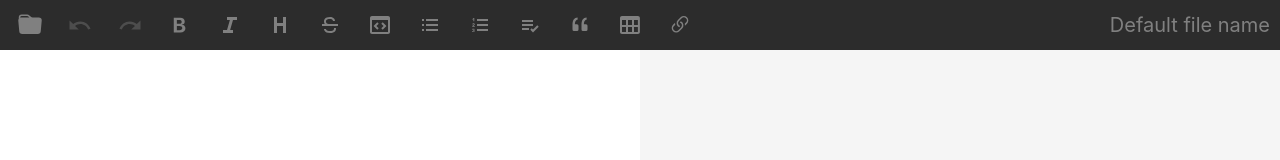
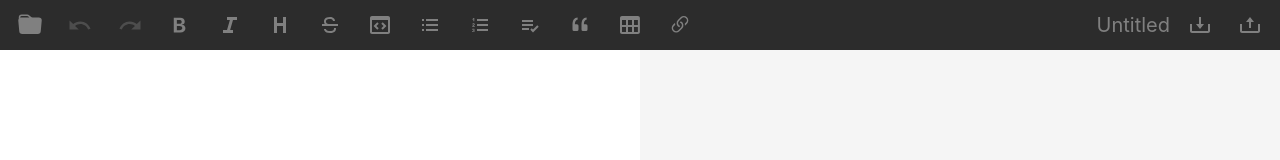
Before and after one commit to vanntrong/markdown-editor, a React (Create React App) app: page / in a window 1280 px wide. Shown: the top 160 px of the page. Built offline with nearby package versions, Linux system fonts and the light colour scheme.

Commit message:
feat: implement features upload and download

```diff
--- a/src/components/navbar/index.tsx
+++ b/src/components/navbar/index.tsx
@@ -2,13 +2,15 @@ import { EditableInput, EditablePreview } from '@chakra-ui/react'
 import { type FC, useCallback, useMemo } from 'react'
 import {
   BiCodeBlock,
+  BiDownload,
   BiHeading,
   BiItalic,
   BiListCheck,
   BiListOl,
   BiListUl,
   BiStrikethrough,
-  BiTable
+  BiTable,
+  BiUpload
 } from 'react-icons/bi'
 import { BsFolderFill, BsLink45Deg, BsQuote, BsTypeBold } from 'react-icons/bs'
 import { IoMdRedo, IoMdUndo } from 'react-icons/io'
@@ -29,6 +31,10 @@ interface INavbarProps {
   redo: () => void
   isDisableUndo?: boolean
   isDisableRedo?: boolean
+  filename?: string
+  onChangeFilename?: (newFilename: string) => void
+  onDownload?: () => void
+  onUpload?: () => void
 }
 
 export enum ToolbarItem {
@@ -70,7 +76,17 @@ const getContentFromToolbarItem = (type: ToolbarItem, content: string): string =
   return obj[type]
 }
 
-const Navbar: FC<INavbarProps> = ({ changeContent, isDisableUndo, isDisableRedo, undo, redo }): JSX.Element => {
+const Navbar: FC<INavbarProps> = ({
+  changeContent,
+  isDisableUndo,
+  isDisableRedo,
+  undo,
+  redo,
+  filename = 'Untitled',
+  onChangeFilename,
+  onDownload,
+  onUpload
+}): JSX.Element => {
   const handleChange = useCallback(
     (type: ToolbarItem): void => {
       const selection = document.getSelection()?.toString()
@@ -199,6 +215,28 @@ const Navbar: FC<INavbarProps> = ({ changeContent, isDisableUndo, isDisableRedo,
     [handleChange, undo, isDisableUndo, isDisableRedo, redo]
   )
 
+  const navbarItemsRight: INavbarItem[] = useMemo(
+    () => [
+      {
+        key: 'download',
+        icon: <BiDownload color="gray" size={24} />,
+        ariaLabel: 'Download',
+        onClick: () => {
+          onDownload?.()
+        }
+      },
+      {
+        key: 'upload',
+        icon: <BiUpload color="gray" size={24} />,
+        ariaLabel: 'Upload',
+        onClick: () => {
+          onUpload?.()
+        }
+      }
+    ],
+    [onDownload, onUpload]
+  )
+
   return (
     <NavbarContainer>
       <NavbarItemsWrapper>
@@ -208,10 +246,19 @@ const Navbar: FC<INavbarProps> = ({ changeContent, isDisableUndo, isDisableRedo,
       </NavbarItemsWrapper>
 
       <NavbarItemsWrapper>
-        <InlineEditFileName defaultValue="Default file name">
+        <InlineEditFileName
+          value={filename}
+          onChange={(val: string) => {
+            onChangeFilename?.(val)
+          }}
+        >
           <EditablePreview />
           <EditableInput />
         </InlineEditFileName>
+
+        {navbarItemsRight.map(({ ariaLabel, icon, key, ...props }) => (
+          <NavbarItem aria-label={ariaLabel} icon={icon} key={key} {...props} title={ariaLabel} />
+        ))}
       </NavbarItemsWrapper>
     </NavbarContainer>
   )
--- a/src/constants/index.ts
+++ b/src/constants/index.ts
@@ -1,2 +1,3 @@
 export * from './navigation'
 export * from './env'
+export * from './markdown'
--- /dev/null
+++ b/src/constants/markdown.ts
@@ -0,0 +1 @@
+export const MARKDOWN_FILE_SUFFIX = 'md'
--- a/src/modules/home/pages/home.page.tsx
+++ b/src/modules/home/pages/home.page.tsx
@@ -1,5 +1,7 @@
 import Navbar from '@/components/navbar'
-import { useCallback, useRef, useState } from 'react'
+import { MARKDOWN_FILE_SUFFIX } from '@/constants'
+import { downloadFile, uploadFileText } from '@/utils'
+import { type ChangeEvent, useCallback, useRef, useState } from 'react'
 
 import Editor from '../components/editor'
 import Preview from '../components/preview'
@@ -9,9 +11,11 @@ const Home = (): JSX.Element => {
   const [markdownContent, setMarkdownContent] = useState('')
   const [undoStack, setUndoStack] = useState<string[]>([])
   const [redoStack, setRedoStack] = useState<string[]>([])
+  const [filename, setFilename] = useState('Untitled')
   const editorRef = useRef<HTMLTextAreaElement>(null)
+  const uploadFileRef = useRef<HTMLInputElement>(null)
 
-  const handleChange = useCallback(
+  const handleChangeContent = useCallback(
     (newContent: string) => {
       const selectionStart = editorRef.current?.selectionStart
       const selectionEnd = editorRef.current?.selectionEnd
@@ -34,10 +38,26 @@ const Home = (): JSX.Element => {
     [markdownContent]
   )
 
+  const handleUpload = useCallback((e: ChangeEvent<HTMLInputElement>): void => {
+    const file = e.target.files?.[0]
+    if (!file) {
+      return
+    }
+
+    uploadFileText(file)
+      .then(({ filename, content }) => {
+        setFilename(filename)
+        setMarkdownContent(content)
+      })
+      .catch((e) => {
+        console.error(e)
+      })
+  }, [])
+
   return (
     <div>
       <Navbar
-        changeContent={handleChange}
+        changeContent={handleChangeContent}
         isDisableUndo={undoStack.length === 0}
         isDisableRedo={redoStack.length === 0}
         undo={() => {
@@ -48,7 +68,18 @@ const Home = (): JSX.Element => {
           setUndoStack((prev) => [...prev, markdownContent])
           setMarkdownContent(redoStack.pop() ?? '')
         }}
+        filename={filename}
+        onChangeFilename={(val) => {
+          setFilename(val)
+        }}
+        onDownload={() => {
+          downloadFile(filename, markdownContent, MARKDOWN_FILE_SUFFIX)
+        }}
+        onUpload={() => {
+          uploadFileRef.current?.click()
+        }}
       />
+      <input type="file" hidden ref={uploadFileRef} onChange={handleUpload} />
 
       <HomeWrapper>
         <Editor
--- /dev/null
+++ b/src/utils/file.ts
@@ -0,0 +1,37 @@
+export const downloadFile = (filename: string, content: string, filenameType: string): void => {
+  const element = document.createElement('a')
+  const file = new Blob([content], { type: 'text/plain' })
+  element.href = URL.createObjectURL(file)
+  element.download = `${filename}.${filenameType}}`
+  document.body.appendChild(element) // Required for this to work in FireFox
+  element.click()
+}
+
+interface UploadFileOptions {
+  replaceSuffix?: string
+}
+
+interface UploadFileResult {
+  content: string
+  filename: string
+}
+
+export const uploadFileText = async (file: File, options?: UploadFileOptions): Promise<UploadFileResult> => {
+  return await new Promise((resolve, reject) => {
+    let content = ''
+    const filename = file.name.replace(/\.[^/.]+$/, options?.replaceSuffix ?? '')
+    const reader = new FileReader()
+    reader.onload = (e) => {
+      if (e.target?.result) {
+        content = e.target.result as string
+
+        resolve({ content, filename })
+      }
+    }
+
+    reader.onerror = (e) => {
+      reject(e)
+    }
+    reader.readAsText(file)
+  })
+}
--- a/src/utils/index.ts
+++ b/src/utils/index.ts
@@ -2,3 +2,4 @@ export * from './cookies'
 export * from './request'
 export * from './toast'
 export * from './markdown'
+export * from './file'
```
